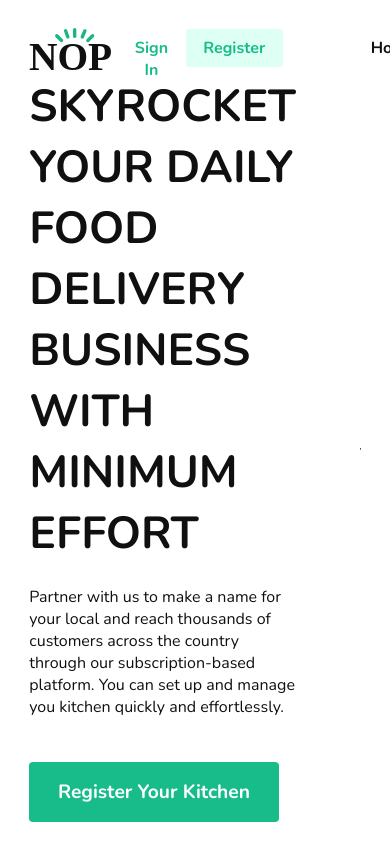
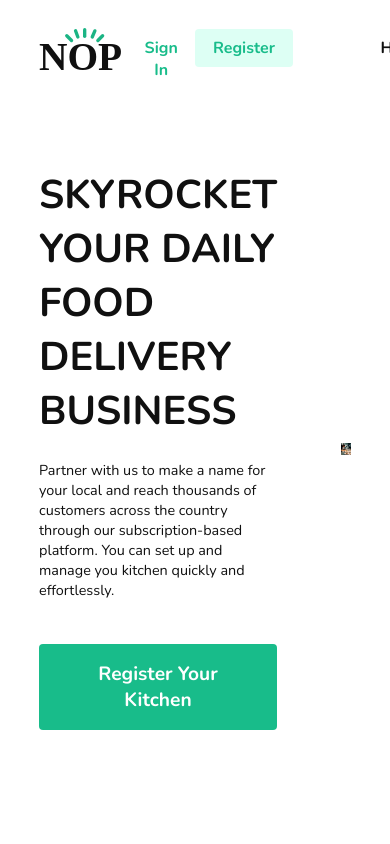
Before and after one commit to eugen1701/nopFront, a React (Create React App) app: page / in a window 390 px wide. Shown: the top 844 px of the page. Built offline with nearby package versions, Linux system fonts and the light colour scheme.

Commit message:
Adjust again responsiveness of home page

```diff
--- a/src/App.scss
+++ b/src/App.scss
@@ -1,5 +1,5 @@
 #app > * {
-  padding: 0 7.5vw;
+  padding: 0 10vw;
 }
 
 #app__routes > * {
--- a/src/components/Header.scss
+++ b/src/components/Header.scss
@@ -2,7 +2,6 @@
 
 #header {
   display: flex;
-  // gap: 7em;
   align-items: center;
   height: $header-height;
   width: 100vw;
--- a/src/pages/home-page/HomePage.scss
+++ b/src/pages/home-page/HomePage.scss
@@ -20,7 +20,7 @@
 }
 
 #home-page__left {
-  flex: 1.2 0 0;
+  flex: 1.6 0 0;
 }
 
 #home-page__right {
@@ -33,14 +33,14 @@
 //   width: auto;
 // }
 
-@media only screen and (max-width: 1500px) {
+@media only screen and (max-width: 1350px) {
   .text {
     &-medium {
-      font-size: 1em;
+      font-size: 0.9em;
     }
 
     &-xlarge {
-      font-size: 2.8em;
+      font-size: 2.5em;
     }
   }
 }
--- a/src/pages/home-page/HomePage.tsx
+++ b/src/pages/home-page/HomePage.tsx
@@ -8,7 +8,7 @@ export const HomePage: React.FC = () => {
     <div id="home-page">
       <section id="home-page__left">
         <div>
-          <h1 className="h1 text-xlarge">SKYROCKET YOUR DAILY FOOD DELIVERY BUSINESS WITH MINIMUM EFFORT</h1>
+          <h1 className="h1 text-xlarge">SKYROCKET YOUR DAILY FOOD DELIVERY BUSINESS</h1>
           <br />
           <p className="text-medium">Partner with us to make a name for your local and reach thousands of customers across the country through our subscription-based platform. You can set up and manage you kitchen quickly and effortlessly.</p>
           <br />
```
